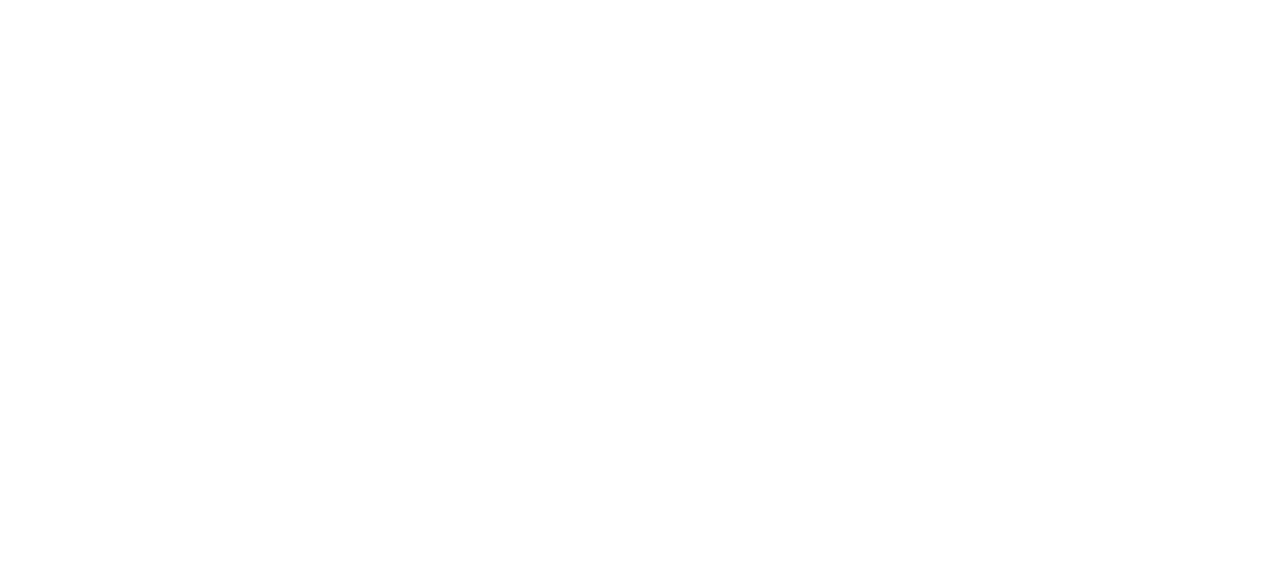
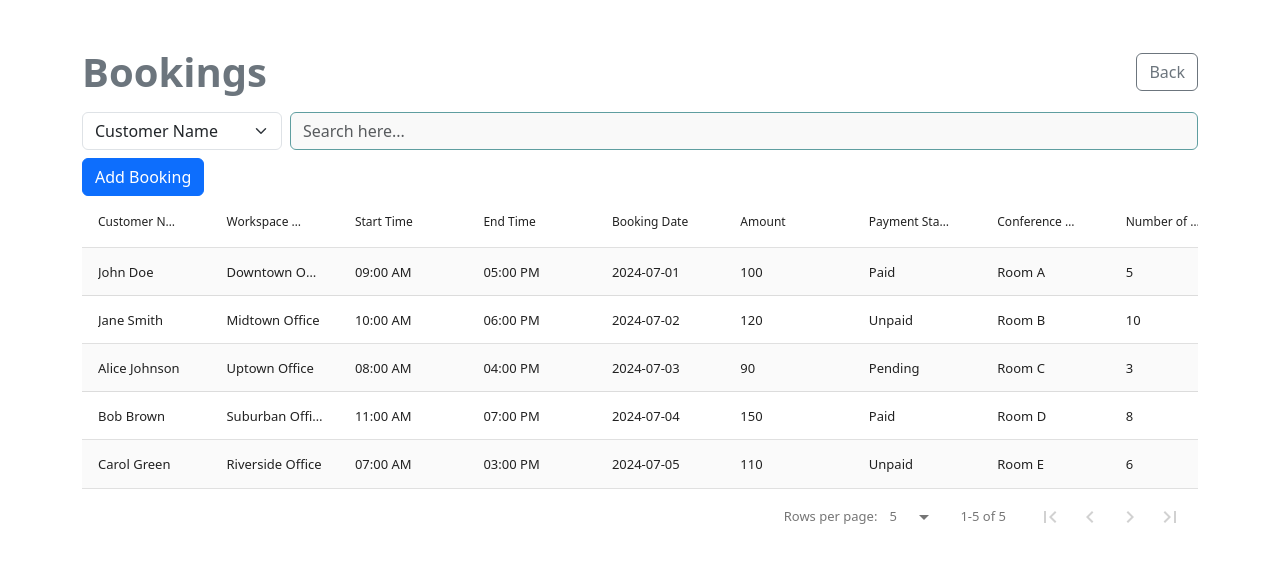
Before and after one commit to hunainchhipa/space-hub, a React (Vite) app: page /bookings in a window 1280 px wide. Before the commit this address had no page. Shown: the top 562 px of the page. Built offline with nearby package versions, Linux system fonts and the light colour scheme.

Commit message:
[UPDATE] Manage access token and add booking

```diff
--- a/src/App.jsx
+++ b/src/App.jsx
@@ -10,6 +10,8 @@ import CustomerTable from './components/CustomerList';
 import CustomerForm from './components/CustomerForm';
 import WorkspaceList from './components/WorkspaceList';
 import WorkspaceForm from './components/WorkspaceForm';
+import BookingList from './components/BookingList';
+import BookingForm from './components/BookingForm';
 
 function App() {
 	return (
@@ -19,8 +21,10 @@ function App() {
 					<Routes>
 						<Route path='/' element={<Home />} />
 						<Route path='/login' element={<Login />} />
-						<Route path='/data-table' element={<TableDemo />} />
+						{/* <Route path='/data-table' element={<TableDemo />} /> */}
 						<Route path='/customers' element={<CustomerTable />} />
+						<Route path='/bookings' element={<BookingList />} />
+						<Route path='/booking/:id' element={<BookingForm />} />
 						<Route path='/workspaces' element={<WorkspaceList />} />
 						<Route path='/workspace/:id' element={<WorkspaceForm />} />
 						<Route path='/customer/:id' element={<CustomerForm />} />
--- /dev/null
+++ b/src/components/BookingForm.jsx
@@ -0,0 +1,78 @@
+import React, { useState, useEffect } from 'react';
+import { useParams, useNavigate } from 'react-router-dom';
+import bookingData from './bookingData'; // Replace with actual data source
+import WrappedButton from './GlobalComponents/WrappedButton';
+
+const BookingForm = () => {
+    const { id } = useParams();
+    const navigate = useNavigate();
+    const [formData, setFormData] = useState({
+        customerName: '',
+        workspaceName: '',
+        startTime: '',
+        endTime: '',
+        bookingDate: '',
+        amount: '',
+        paymentState: '',
+        conferenceRoom: '',
+        numberOfPersons: '',
+    });
+
+    useEffect(() => {
+        if (id !== 'new') {
+            const booking = bookingData.find((b) => b.id === parseInt(id));
+            if (booking) setFormData({ ...formData, ...booking });
+        }
+    }, [id]);
+
+    const handleChange = (e) => {
+        const { name, value } = e.target;
+        setFormData({ ...formData, [name]: value });
+    };
+
+    const handleSubmit = (e) => {
+        e.preventDefault();
+        if (id === 'new') {
+            const newBooking = { ...formData, id: bookingData.length + 1 };
+            bookingData.push(newBooking);
+        } else {
+            const bookingIndex = bookingData.findIndex(
+                (b) => b.id === parseInt(id)
+            );
+            bookingData[bookingIndex] = formData;
+        }
+        navigate('/bookings');
+    };
+
+    return (
+        <div className='container my-5'>
+            <WrappedButton
+                className='btn btn-outline-secondary mb-3'
+                onClick={() => navigate('/bookings')}
+                hotkey='b'>
+                Back
+            </WrappedButton>
+            <form onSubmit={handleSubmit}>
+                {Object.keys(formData).map((field) => (
+                    <div className='mb-3' key={field}>
+                        <label className='form-label'>
+                            {field.replace(/_/g, ' ').toUpperCase()}
+                        </label>
+                        <input
+                            type='text'
+                            className='form-control'
+                            name={field}
+                            value={formData[field]}
+                            onChange={handleChange}
+                        />
+                    </div>
+                ))}
+                <button type='submit' className='btn btn-primary'>
+                    Save
+                </button>
+            </form>
+        </div>
+    );
+};
+
+export default BookingForm;
--- /dev/null
+++ b/src/components/BookingList.jsx
@@ -0,0 +1,89 @@
+import React, { useState } from 'react';
+import DataTable from 'react-data-table-component';
+import { useNavigate } from 'react-router-dom';
+import bookingData from './bookingData'; // Replace with actual data source
+
+import SearchBar from './GlobalComponents/SearchBar';
+import WrappedButton from './GlobalComponents/WrappedButton';
+
+const BookingList = () => {
+    const navigate = useNavigate();
+    const [data, setData] = useState(bookingData);
+    const [searchTerm, setSearchTerm] = useState('');
+    const [searchColumn, setSearchColumn] = useState('customerName');
+
+    const handleSearchChange = (e) => {
+        setSearchTerm(e.target.value);
+    };
+
+    const handleColumnChange = (e) => {
+        setSearchColumn(e.target.value);
+        setSearchTerm('');
+    };
+
+    const filteredData = data.filter(
+        (item) =>
+            item.customerName.toLowerCase().includes(searchTerm.toLowerCase()) ||
+            item.workspaceName.toLowerCase().includes(searchTerm.toLowerCase())
+    );
+
+    const columns = [
+        { name: 'Customer Name', selector: (row) => row.customerName, sortable: true },
+        { name: 'Workspace Name', selector: (row) => row.workspaceName, sortable: true },
+        { name: 'Start Time', selector: (row) => row.startTime, sortable: true },
+        { name: 'End Time', selector: (row) => row.endTime, sortable: true },
+        { name: 'Booking Date', selector: (row) => row.bookingDate, sortable: true },
+        { name: 'Amount', selector: (row) => row.amount, sortable: true },
+        { name: 'Payment State', selector: (row) => row.paymentState, sortable: true },
+        { name: 'Conference Room', selector: (row) => row.conferenceRoom, sortable: true },
+        { name: 'Number of Persons', selector: (row) => row.numberOfPersons, sortable: true },
+    ];
+
+    const handleRowClicked = (row) => {
+        navigate(`/booking/${row.id}`);
+    };
+
+    return (
+        <div className='container my-5'>
+            <div className='d-flex justify-content-between align-items-center mb-3'>
+                <h1 className='text-secondary fw-bold mb-0'>Bookings</h1>
+                <WrappedButton
+                    className='btn btn-outline-secondary'
+                    onClick={() => navigate('/')}
+                    hotkey='b'>
+                    Back
+                </WrappedButton>
+            </div>
+            <SearchBar
+                columns={[
+                    { name: 'Customer Name', searchKey: 'customerName' },
+                    { name: 'Workspace Name', searchKey: 'workspaceName' },
+                ]}
+                onSearchChange={handleSearchChange}
+                onColumnChange={handleColumnChange}
+                searchTerm={searchTerm}
+                searchColumn={searchColumn}
+                suggestions={[]}
+                onSuggestionClick={(suggestion) => {}}
+            />
+            <WrappedButton
+                className='btn btn-primary'
+                onClick={() => navigate(`/booking/new`)}
+                hotkey='a'>
+                Add Booking
+            </WrappedButton>
+            <DataTable
+                columns={columns}
+                data={filteredData}
+                pagination
+                paginationPerPage={5}
+                paginationRowsPerPageOptions={[5, 10, 25, 50, 75, 100]}
+                striped
+                highlightOnHover
+                onRowClicked={handleRowClicked}
+            />
+        </div>
+    );
+};
+
+export default BookingList;
--- a/src/components/Home.jsx
+++ b/src/components/Home.jsx
@@ -7,17 +7,23 @@ const Home = () => {
 	return (
 		<>
 			<div className='d-flex justify-content-center align-items-center gap-2 vh-100'>
-				<WrappedButton
+				{/* <WrappedButton
 					className='btn btn-outline-secondary'
 					onClick={() => navigate('/data-table')}
 					hotkey={'d'}>
 					Data Table
-				</WrappedButton>
+				</WrappedButton> */}
 				<WrappedButton
 					className='btn btn-outline-secondary'
 					onClick={() => navigate('/customers')}
 					hotkey={'p'}>
 					Customer
+				</WrappedButton>
+				<WrappedButton
+					className='btn btn-outline-secondary'
+					onClick={() => navigate('/bookings')}
+					hotkey={'b'}>
+					Bookings
 				</WrappedButton>
 				<WrappedButton
 					className='btn btn-outline-secondary'
--- a/src/components/WorkspaceForm.jsx
+++ b/src/components/WorkspaceForm.jsx
@@ -7,7 +7,6 @@ const WorkspaceForm = () => {
 	const { id } = useParams();
 	const navigate = useNavigate();
 	const [formData, setFormData] = useState({
-		id: '',
 		name: '',
 		location: '',
 		city: '',
--- a/src/components/auth/Signin.jsx
+++ b/src/components/auth/Signin.jsx
@@ -1,6 +1,8 @@
 import React from "react";
 import { useForm } from "react-hook-form";
 import { Form, Button } from "react-bootstrap";
+import axios from "axios";
+import { useNavigate } from "react-router-dom";
 
 const SignIn = ({ setCreateAccount }) => {
   const {
@@ -9,9 +11,22 @@ const SignIn = ({ setCreateAccount }) => {
     formState: { errors },
   } = useForm();
 
-  const onSubmit = (data) => {
-    console.log(data);
-    // Handle successful form submission here
+  const navigate = useNavigate();
+
+  const onSubmit = async (data) => {
+    try {
+      const response = await axios.post('http://localhost:8000/api/login', data);
+      console.log('Login successful:', response.data);
+
+      // Save the access token to localStorage
+      localStorage.setItem('access_token', response.data.access_token);
+
+      // Redirect to the home page
+      navigate('/');
+    } catch (error) {
+      console.error('Login failed:', error.response ? error.response.data : error.message);
+      // Handle login failure (e.g., display error message)
+    }
   };
 
   return (
--- /dev/null
+++ b/src/components/bookingData.js
@@ -0,0 +1,64 @@
+const bookingData = [
+    {
+        id: 1,
+        customerName: 'John Doe',
+        workspaceName: 'Downtown Office',
+        startTime: '09:00 AM',
+        endTime: '05:00 PM',
+        bookingDate: '2024-07-01',
+        amount: 100,
+        paymentState: 'Paid',
+        conferenceRoom: 'Room A',
+        numberOfPersons: 5,
+    },
+    {
+        id: 2,
+        customerName: 'Jane Smith',
+        workspaceName: 'Midtown Office',
+        startTime: '10:00 AM',
+        endTime: '06:00 PM',
+        bookingDate: '2024-07-02',
+        amount: 120,
+        paymentState: 'Unpaid',
+        conferenceRoom: 'Room B',
+        numberOfPersons: 10,
+    },
+    {
+        id: 3,
+        customerName: 'Alice Johnson',
+        workspaceName: 'Uptown Office',
+        startTime: '08:00 AM',
+        endTime: '04:00 PM',
+        bookingDate: '2024-07-03',
+        amount: 90,
+        paymentState: 'Pending',
+        conferenceRoom: 'Room C',
+        numberOfPersons: 3,
+    },
+    {
+        id: 4,
+        customerName: 'Bob Brown',
+        workspaceName: 'Suburban Office',
+        startTime: '11:00 AM',
+        endTime: '07:00 PM',
+        bookingDate: '2024-07-04',
+        amount: 150,
+        paymentState: 'Paid',
+        conferenceRoom: 'Room D',
+        numberOfPersons: 8,
+    },
+    {
+        id: 5,
+        customerName: 'Carol Green',
+        workspaceName: 'Riverside Office',
+        startTime: '07:00 AM',
+        endTime: '03:00 PM',
+        bookingDate: '2024-07-05',
+        amount: 110,
+        paymentState: 'Unpaid',
+        conferenceRoom: 'Room E',
+        numberOfPersons: 6,
+    },
+];
+
+export default bookingData;
```
